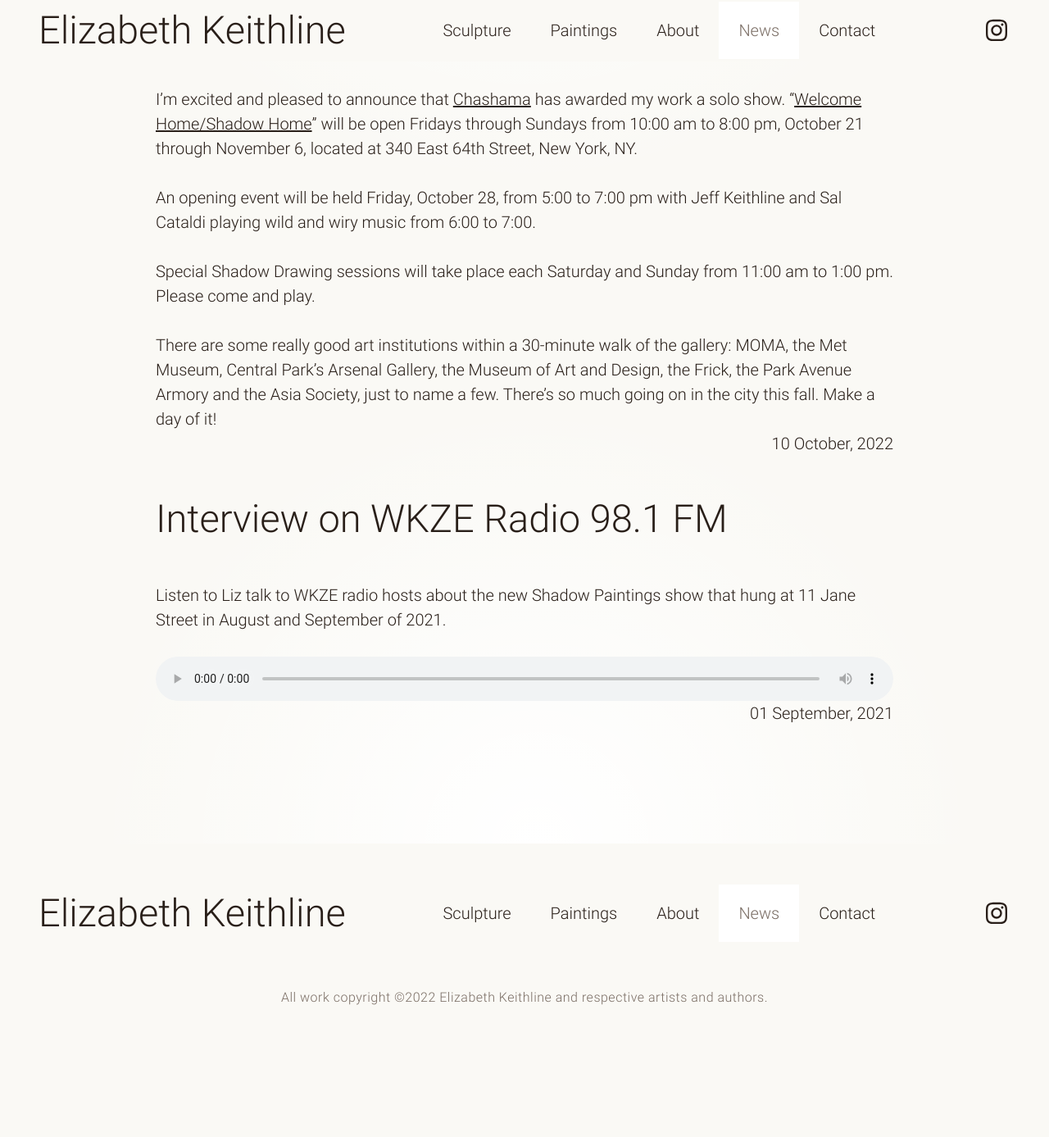
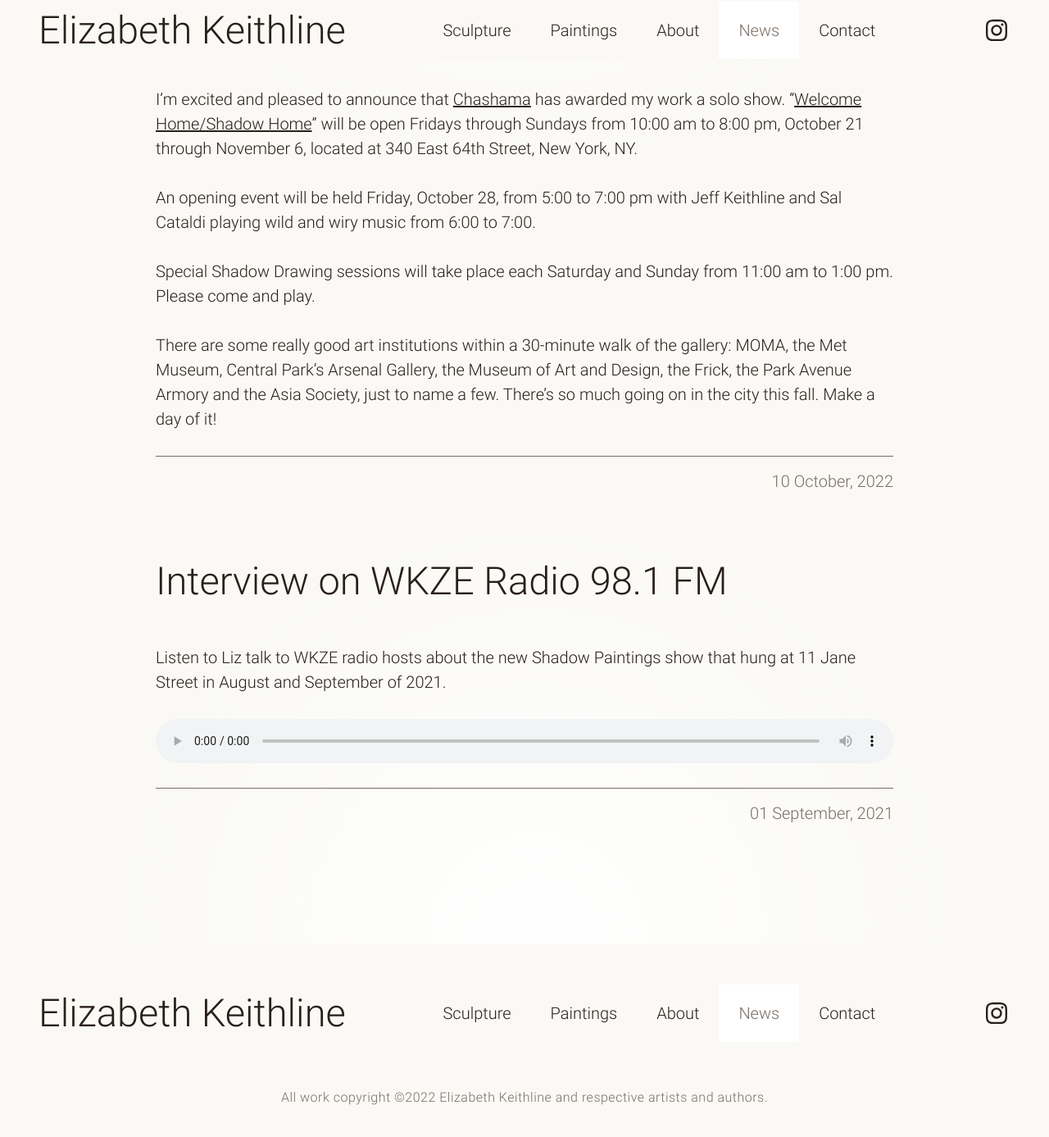
Before and after one commit to highchair/elizabethkeithline-com, a Jekyll site: the page built from news.html, in a window 1280 px wide and 1400 px high, scrolled down 369 px. Shown: the top 1387 px of the window at 82% size. Built offline with Jekyll 4.4.1, drawn with Linux system fonts in a browser that asks for light colours; some web fonts are replaced; before the commit the page ends 1647 px from its top, so only the background shows below that.

Commit message:
Add style support

```diff
--- a/_sass/7_templates/_index.scss
+++ b/_sass/7_templates/_index.scss
@@ -6,4 +6,5 @@
 // Pages
 @import 'home';
 @import 'portfolio';
+@import 'posts';
 @import 'wheel';
--- /dev/null
+++ b/_sass/7_templates/_posts.scss
@@ -0,0 +1,33 @@
+.posts {
+
+  &__title {}
+
+  &__list {}
+
+  &__item {
+    scroll-padding-top: 5rem;
+  }
+
+  &__item + &__item {
+    margin-top: $vertical-rhythm;
+  }
+}
+
+.single-post {
+
+  &__title {}
+
+  &__link {}
+
+  &__meta {
+    color: palette(gray-700);
+  }
+
+  &__content {}
+
+  &__footer {
+    border-top: 0.5px solid $color__borders;
+    margin-top: $vertical-rhythm;
+    padding-top: ($vertical-rhythm / 2);
+  }
+}
```
